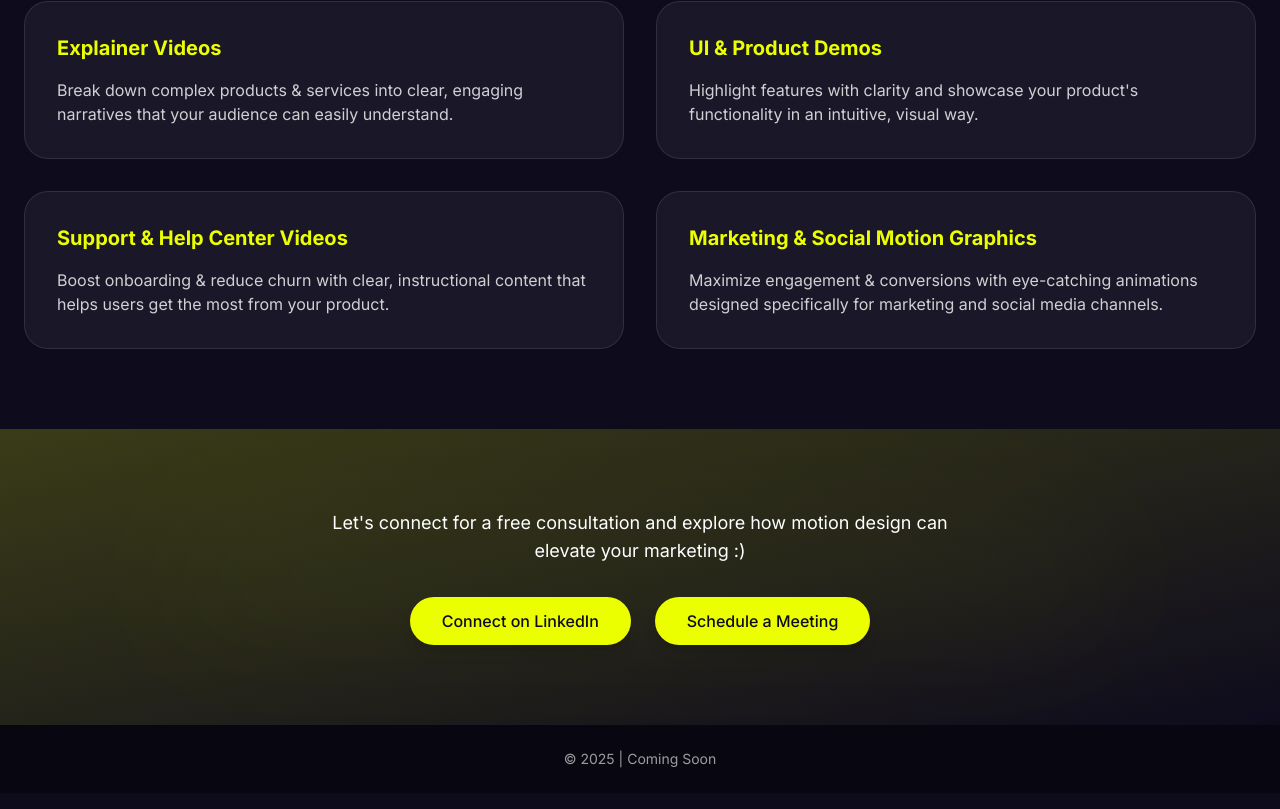
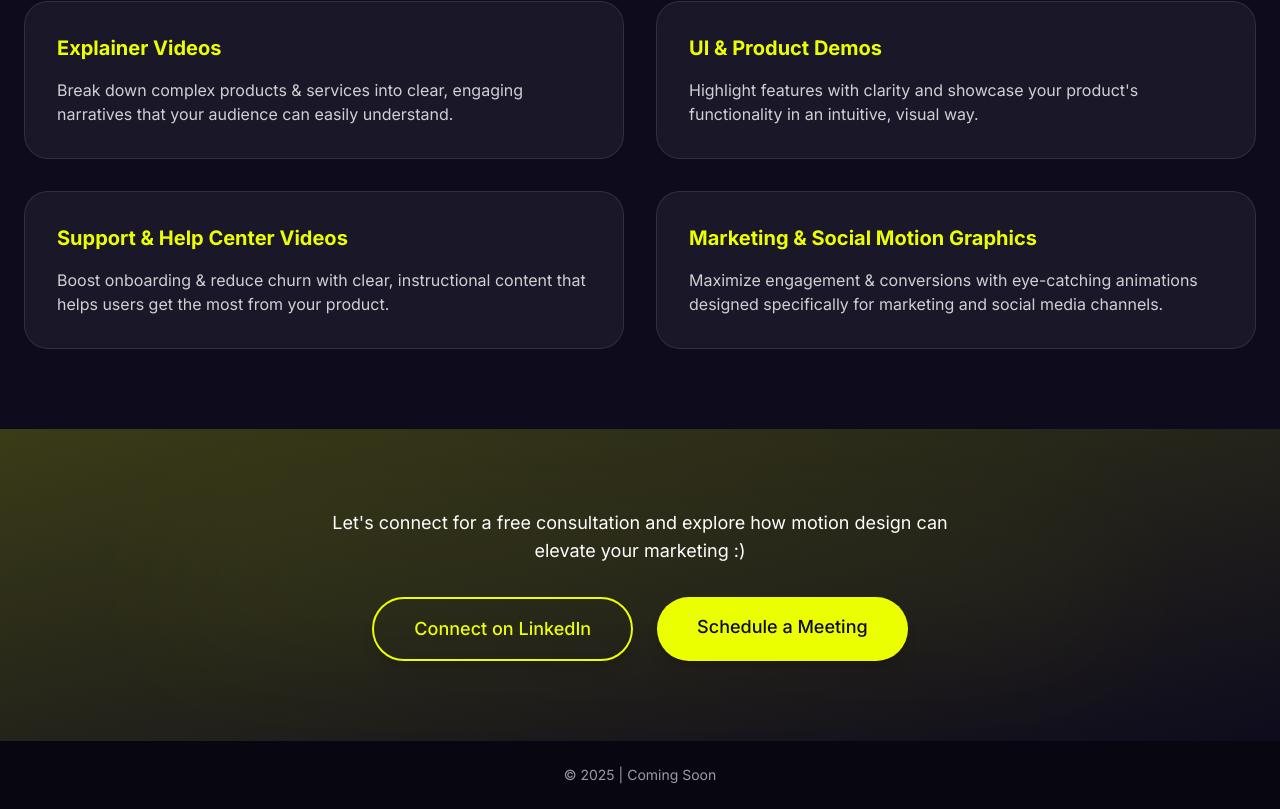
Before and after one commit to danny4fox/yellow-brick-launchpad, a React (Vite) app: page / in a window 1280 px wide. Shown: the part 1545-2354 px from the top of the page. Built offline with nearby package versions, Linux system fonts and the light colour scheme.

Commit message:
Fix: Button style and size
- Inverted the style of the LinkedIn button.
- Increased the size of all buttons by 20-30%.

```diff
--- a/src/components/ActionButton.tsx
+++ b/src/components/ActionButton.tsx
@@ -5,15 +5,20 @@ interface ActionButtonProps {
   children: React.ReactNode;
   href: string;
   className?: string;
+  inverse?: boolean;
 }
 
-const ActionButton: React.FC<ActionButtonProps> = ({ children, href, className }) => {
+const ActionButton: React.FC<ActionButtonProps> = ({ children, href, className, inverse = false }) => {
   return (
     <a
       href={href}
       target="_blank"
       rel="noopener noreferrer"
-      className={`inline-block font-medium px-8 py-3 bg-neon text-darknavy rounded-full hover:brightness-110 transition-all shadow-lg ${className}`}
+      className={`inline-block font-medium px-10 py-4 text-lg rounded-full hover:brightness-110 transition-all shadow-lg ${
+        inverse
+          ? 'bg-transparent border-2 border-neon text-neon hover:bg-neon/10'
+          : 'bg-neon text-darknavy'
+      } ${className}`}
     >
       {children}
     </a>
--- a/src/pages/Index.tsx
+++ b/src/pages/Index.tsx
@@ -144,7 +144,7 @@ const Index = () => {
               </p>
             </div>
             <div className="flex flex-col md:flex-row gap-6 justify-center">
-              <ActionButton href={linkedInUrl}>
+              <ActionButton href={linkedInUrl} inverse={true}>
                 Connect on LinkedIn
               </ActionButton>
               <ActionButton href={calendarUrl} className="bg-neon hover:bg-neon/80 text-darknavy font-bold">
```
